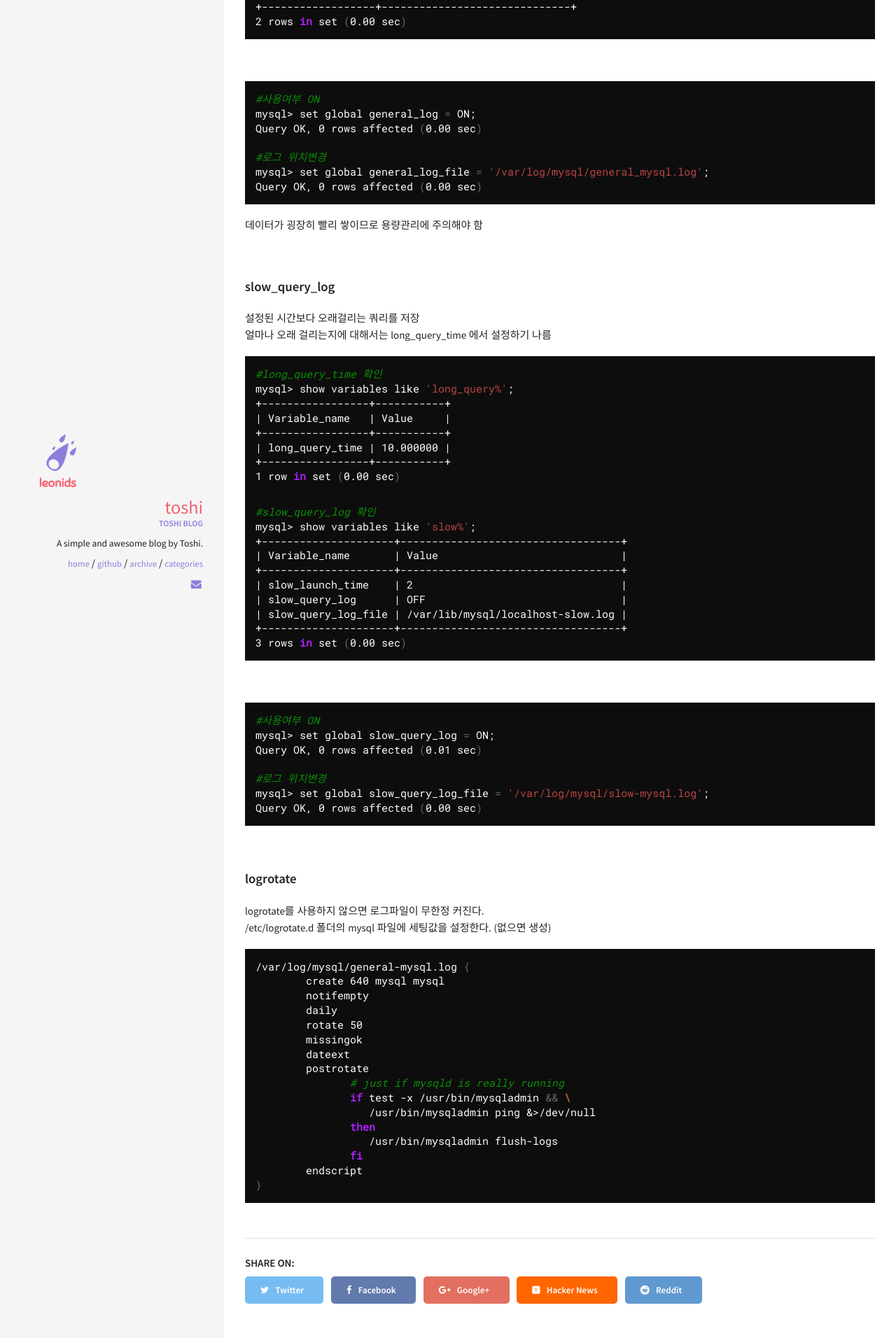
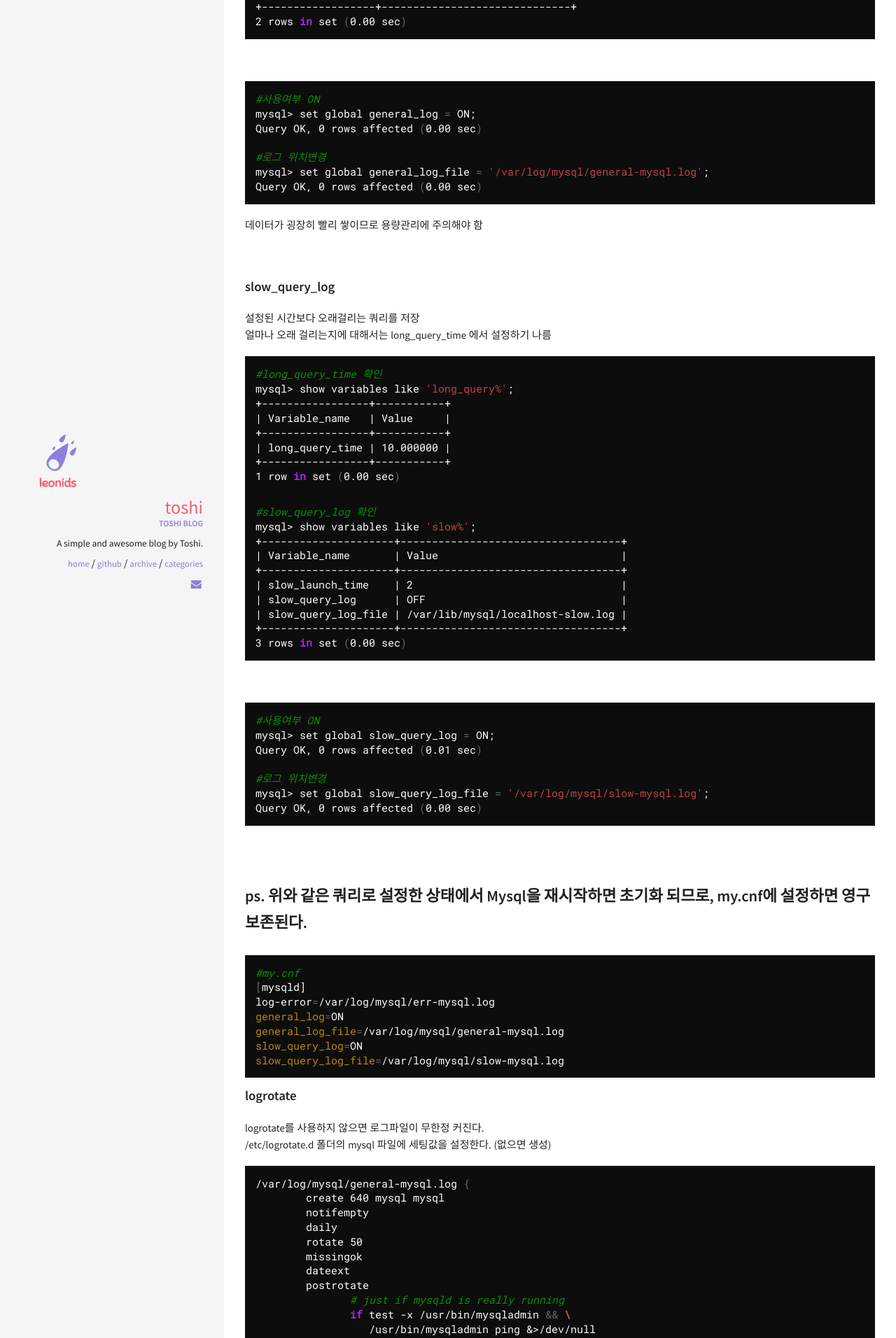
Before and after one commit to toshi15shkim/toshi15shkim.github.io, a Jekyll site: the page built from _posts/2019-06-10-db-mysql-log.md, in a window 1280 px wide. Shown: the part 775-2687 px from the top of the page at 70% size. Built offline with Jekyll 4.4.1, drawn with Linux system fonts in a browser that asks for light colours.

Commit message:
mysql log.md update

````diff
--- a/_posts/2019-06-10-db-mysql-log.md
+++ b/_posts/2019-06-10-db-mysql-log.md
@@ -37,7 +37,7 @@ mysql> set global general_log = ON;
 Query OK, 0 rows affected (0.00 sec)
 
 #로그 위치변경
-mysql> set global general_log_file = '/var/log/mysql/general_mysql.log';
+mysql> set global general_log_file = '/var/log/mysql/general-mysql.log';
 Query OK, 0 rows affected (0.00 sec)
 ```
 데이터가 굉장히 빨리 쌓이므로 용량관리에 주의해야 함
@@ -85,6 +85,17 @@ Query OK, 0 rows affected (0.00 sec)
 
 <br/>
 
+### ps. 위와 같은 쿼리로 설정한 상태에서 Mysql을 재시작하면 초기화 되므로, my.cnf에 설정하면 영구 보존된다.
+```bash
+#my.cnf
+[mysqld]
+log-error=/var/log/mysql/err-mysql.log
+general_log=ON
+general_log_file=/var/log/mysql/general-mysql.log
+slow_query_log=ON
+slow_query_log_file=/var/log/mysql/slow-mysql.log
+```
+
 #### logrotate
 logrotate를 사용하지 않으면 로그파일이 무한정 커진다.
 /etc/logrotate.d 폴더의 mysql 파일에 세팅값을 설정한다. (없으면 생성)
````
